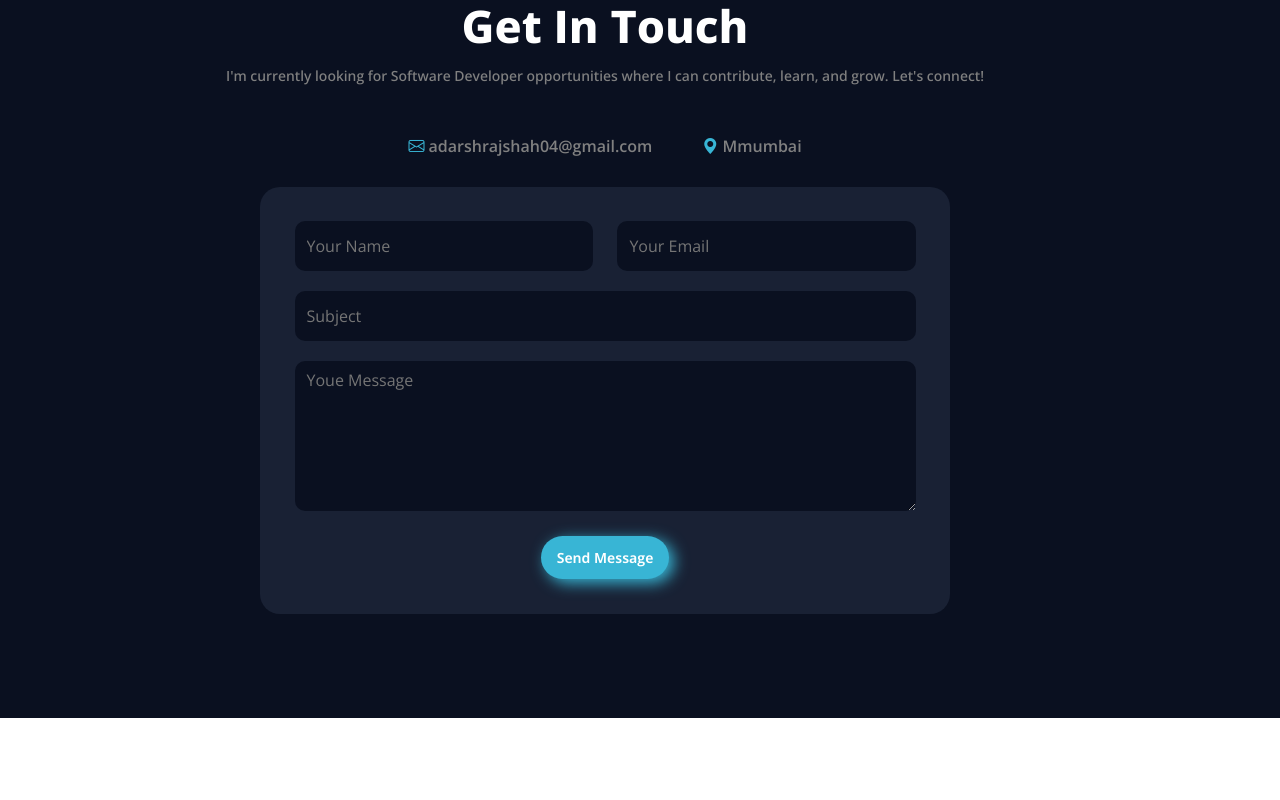
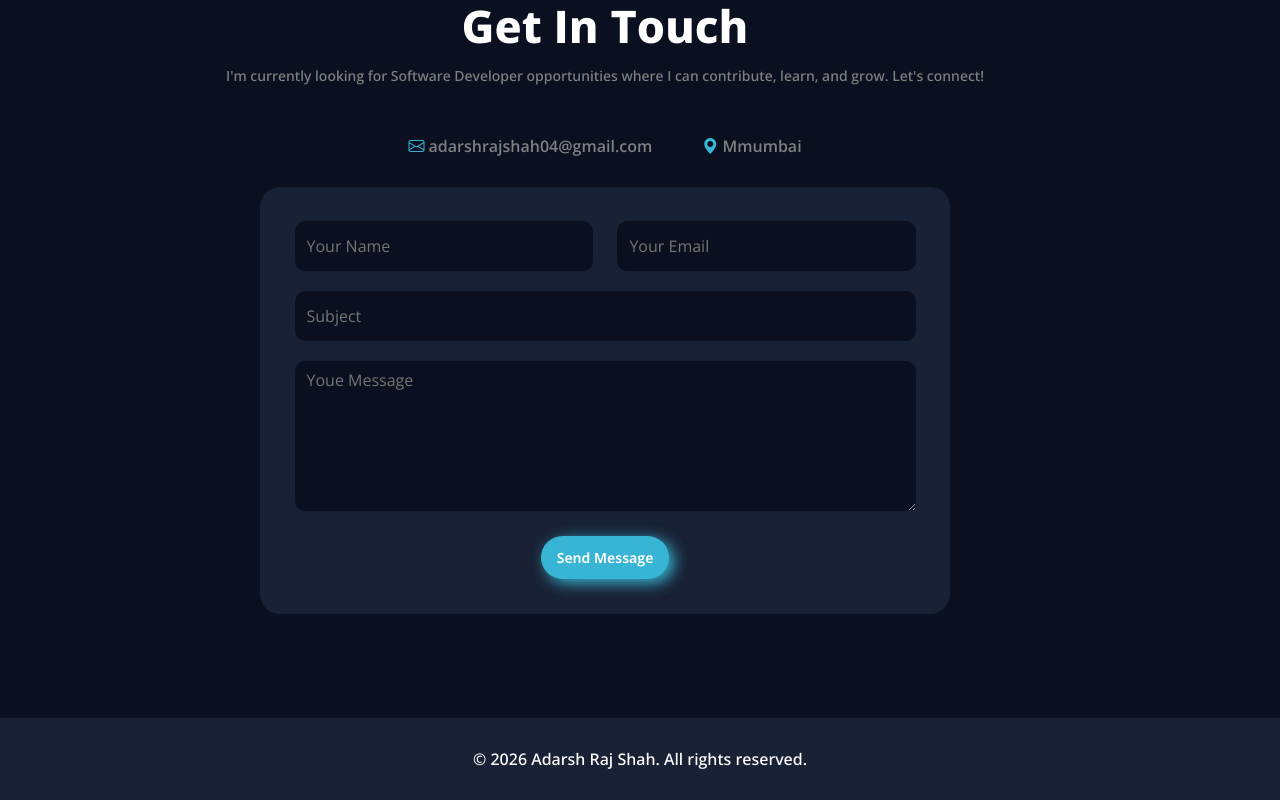
Before and after one commit to adarshrajshah04/my_portfolio, a React (Vite) app: page / in a window 1280 px wide. Shown: the part 4087-4887 px from the top of the page. Before the commit the page ends 4805 px from the top, so only its background shows below. Built offline with nearby package versions, Linux system fonts and the light colour scheme.

Commit message:
add footer section

```diff
--- a/src/App.jsx
+++ b/src/App.jsx
@@ -6,6 +6,7 @@ import Skills from './components/Skills'
 import Experience from './components/Experience'
 import Projects from './components/Projects'
 import Contact from './components/Contact'
+import Footer from './components/Footer'
 
 const App = () => {
   return (
@@ -17,6 +18,7 @@ const App = () => {
      <Experience/>
      <Projects/>
      <Contact/>
+     <Footer/>
     </div>
   )
 }
--- /dev/null
+++ b/src/assets/CSS/Footer.module.css
@@ -0,0 +1,10 @@
+
+
+.text{
+    background-color: #192134;
+    color: white;
+    text-align: center;
+    padding: 30px 0 ;
+    font-size: 16px;
+    font-weight: 550;
+}
--- /dev/null
+++ b/src/components/Footer.jsx
@@ -0,0 +1,11 @@
+import React from 'react'
+import classes from '../assets/CSS/Footer.module.css'
+const Footer = () => {
+  return (
+    <div>
+      <h3 className={classes.text}>© 2026 Adarsh Raj Shah. All rights reserved.</h3>
+    </div>
+  )
+}
+
+export default Footer
```
